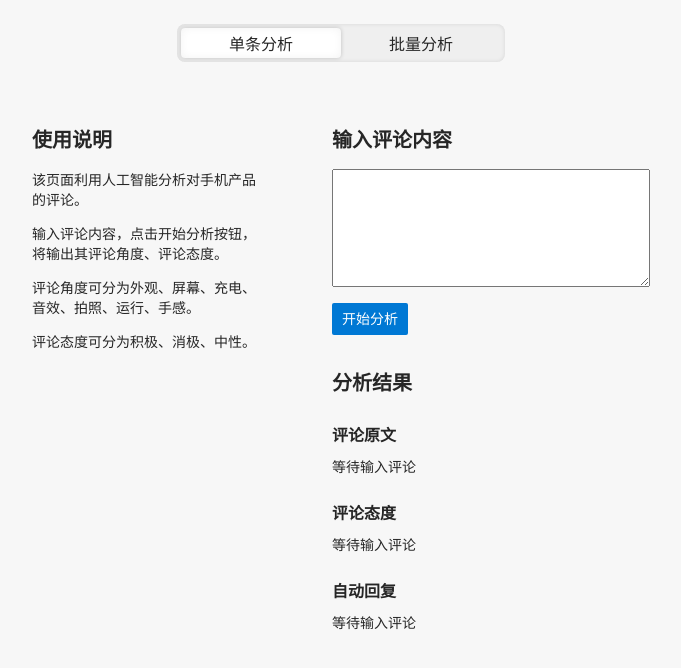
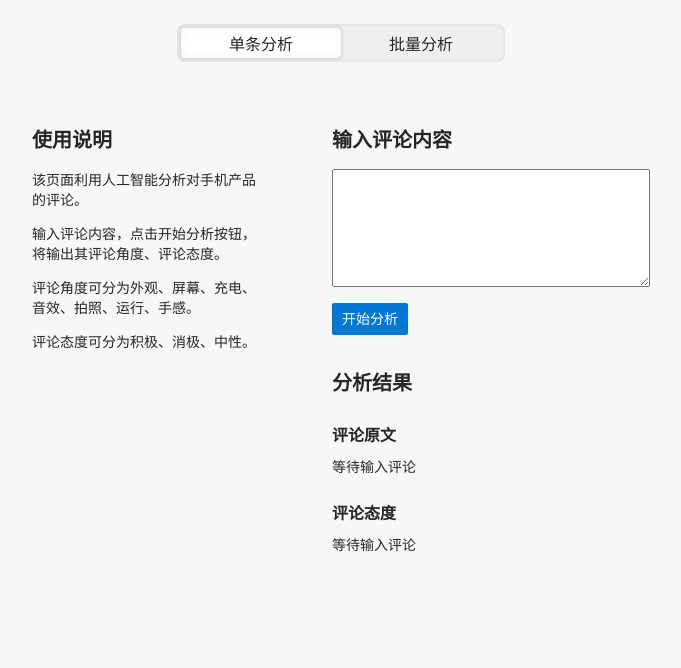
Before and after one commit to icedancemelody/NLPSentimentAnalysis, a React (Create React App) app: page / in a window 1280 px wide. Shown: the top 668 px of the page, without its empty margins (299-980 px from the left). Built offline with nearby package versions, Linux system fonts and the light colour scheme.

Commit message:
去掉自动回复

```diff
--- a/src/App/MultipleAnalyses/MultipleAnalyses.tsx
+++ b/src/App/MultipleAnalyses/MultipleAnalyses.tsx
@@ -76,8 +76,6 @@ export default function MultipleAnalyses() {
                             </p>
                             <h2 className="result-item-attitude">评论态度</h2>
                             <p>{result.attitude}</p>
-                            <h2 className="result-item-reply">自动回复</h2>
-                            <p>{result.reply}</p>
                         </article>
                     ))
                 }
--- a/src/App/SingleAnalyses/SingleAnalyses.tsx
+++ b/src/App/SingleAnalyses/SingleAnalyses.tsx
@@ -6,7 +6,6 @@ export default function SingleAnalyses() {
     const {
         commentText,
         attitude,
-        reply,
         textFeatures,
         textAreaRef,
         analyze
@@ -36,8 +35,6 @@ export default function SingleAnalyses() {
                 <p>{getFormatComment(commentText, textFeatures)}</p>
                 <h2>评论态度</h2>
                 <p>{attitude}</p>
-                <h2>自动回复</h2>
-                <p>{reply}</p>
             </article>
         </main>
     )
```
